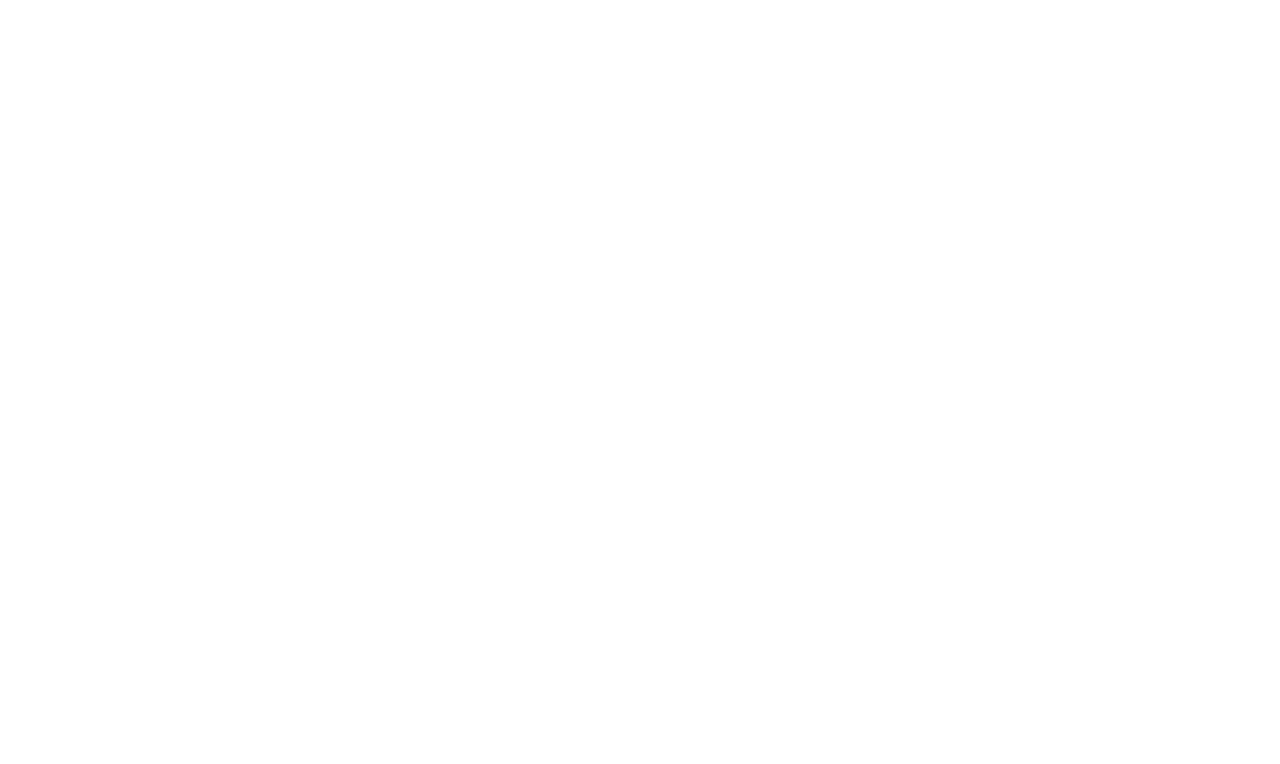
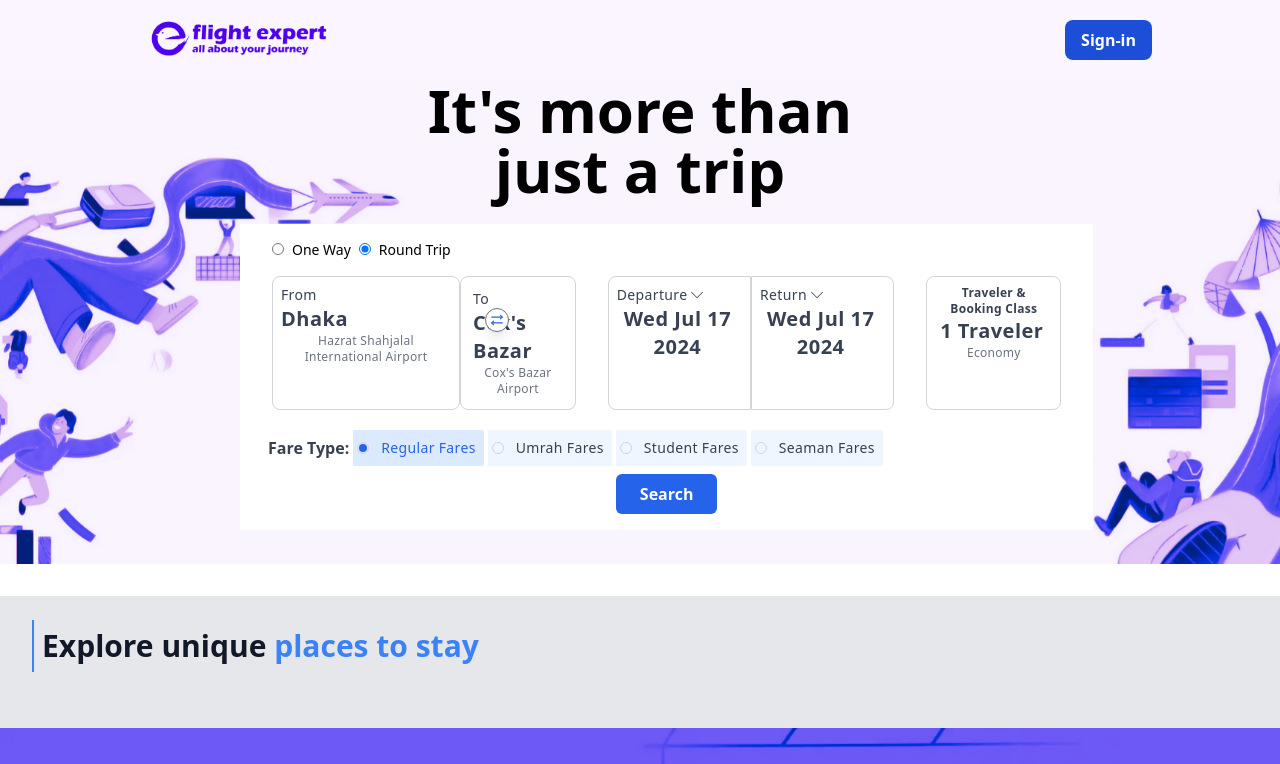
Before and after one commit to Dineshbhandari2023/FlightExpert, a React (Vite) app: page / in a window 1280 px wide. Before the commit this address had no page. Shown: the top 764 px of the page. Built offline with nearby package versions, Linux system fonts and the light colour scheme.

Commit message:
Reviewed

```diff
--- a/src/App.jsx
+++ b/src/App.jsx
@@ -1,26 +1,15 @@
-// import React from "react";
-// import FlightSearchForm from "./components/FlightSearchForm";
 
-// function App() {
-//   return (
-//     <div className="App">
-//       <FlightSearchForm />
-//     </div>
-//   );
-// }
-
-// export default App;
 import React from "react";
 import Home from "./components/Home";
 import { BrowserRouter as Router, Route, Routes } from "react-router-dom";
 import ModifySearch from "./components/ModifySearch";
-// import FlightSearchForm from "./components/FlightSearchForm";
+
 
 function App() {
   return (
     <Router>
       <Routes>
-        <Route path="/home" element={<Home />} />
+        <Route path="/" element={<Home />} />
         <Route path="/search" element={<ModifySearch />} />
       </Routes>
     </Router>
```
